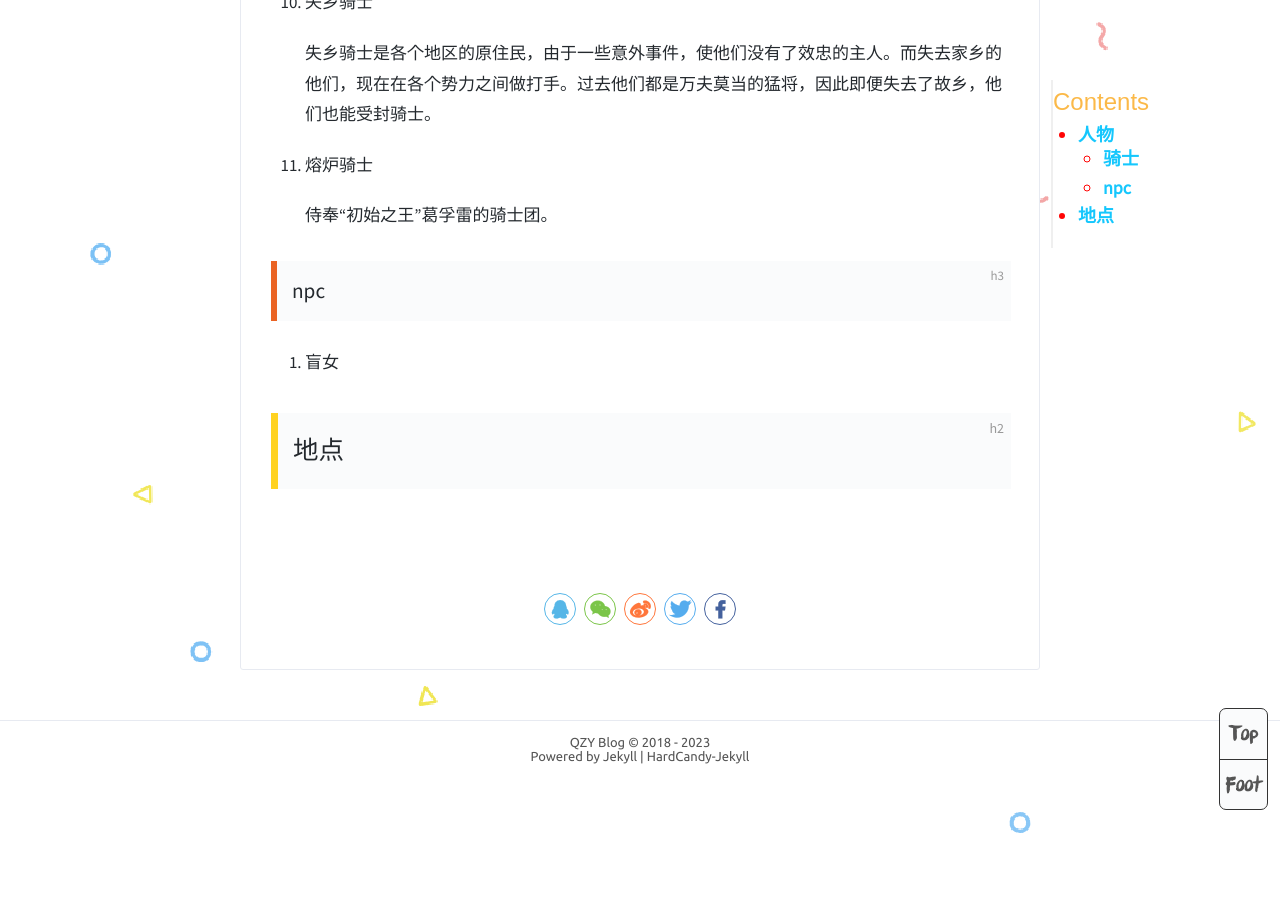
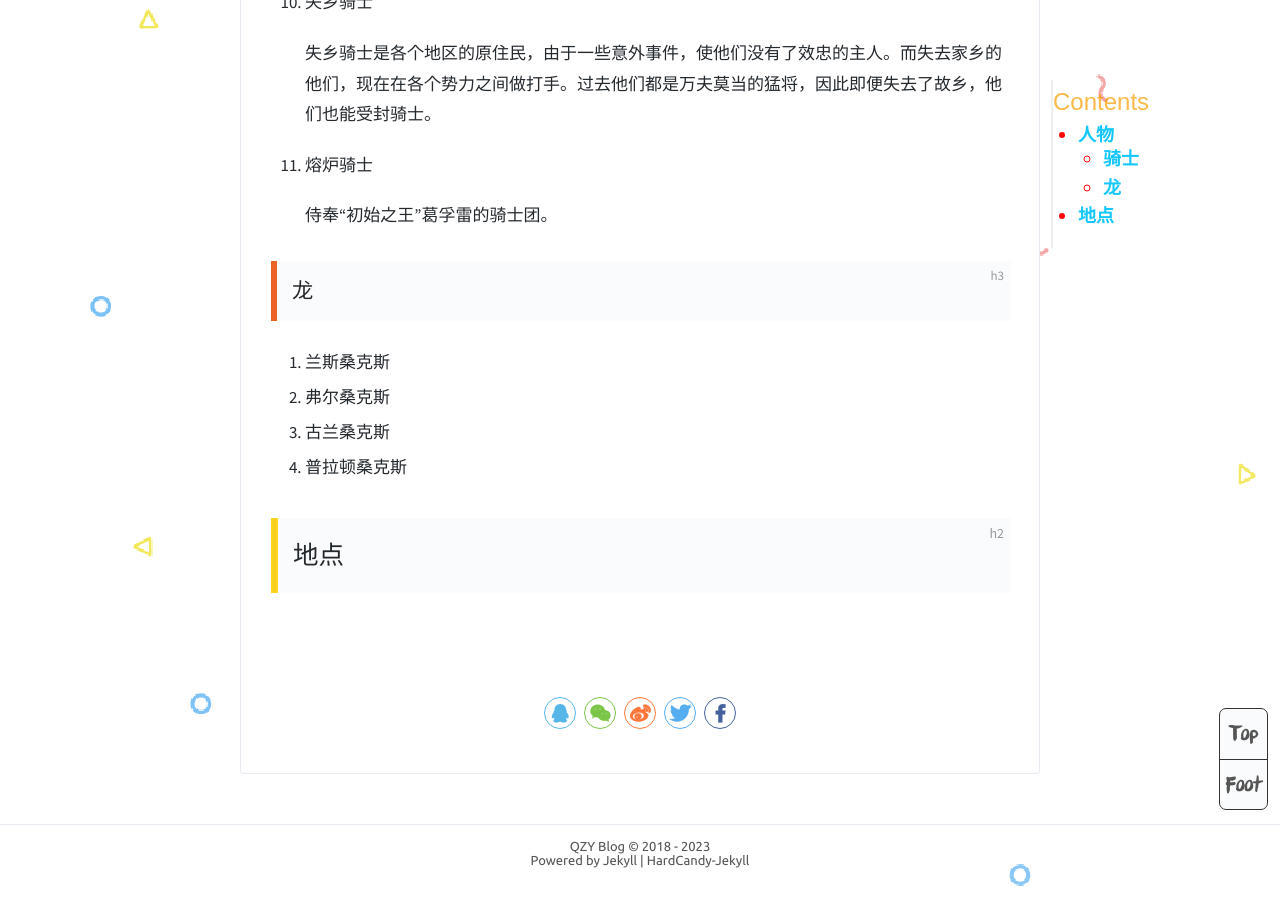
Before and after one commit to westqzy/westqzy.github.io11, a Jekyll site: the page built from _posts/2023-02-08-埃尔登法环人物.md, in a window 1280 px wide and 900 px high, scrolled down 1849 px. Built offline with Jekyll 4.4.1, drawn with Linux system fonts in a browser that asks for light colours.

Commit message:
Update 2023-02-08-埃尔登法环人物.md

```diff
--- a/_posts/2023-02-08-埃尔登法环人物.md
+++ b/_posts/2023-02-08-埃尔登法环人物.md
@@ -56,8 +56,13 @@ toc: true
 
     侍奉“初始之王”葛孚雷的骑士团。
 
-### npc
+### 龙
 
-1. 盲女
+1. 兰斯桑克斯
+2. 弗尔桑克斯
+3. 古兰桑克斯
+4. 普拉顿桑克斯
+
+
 
 ## 地点
```
